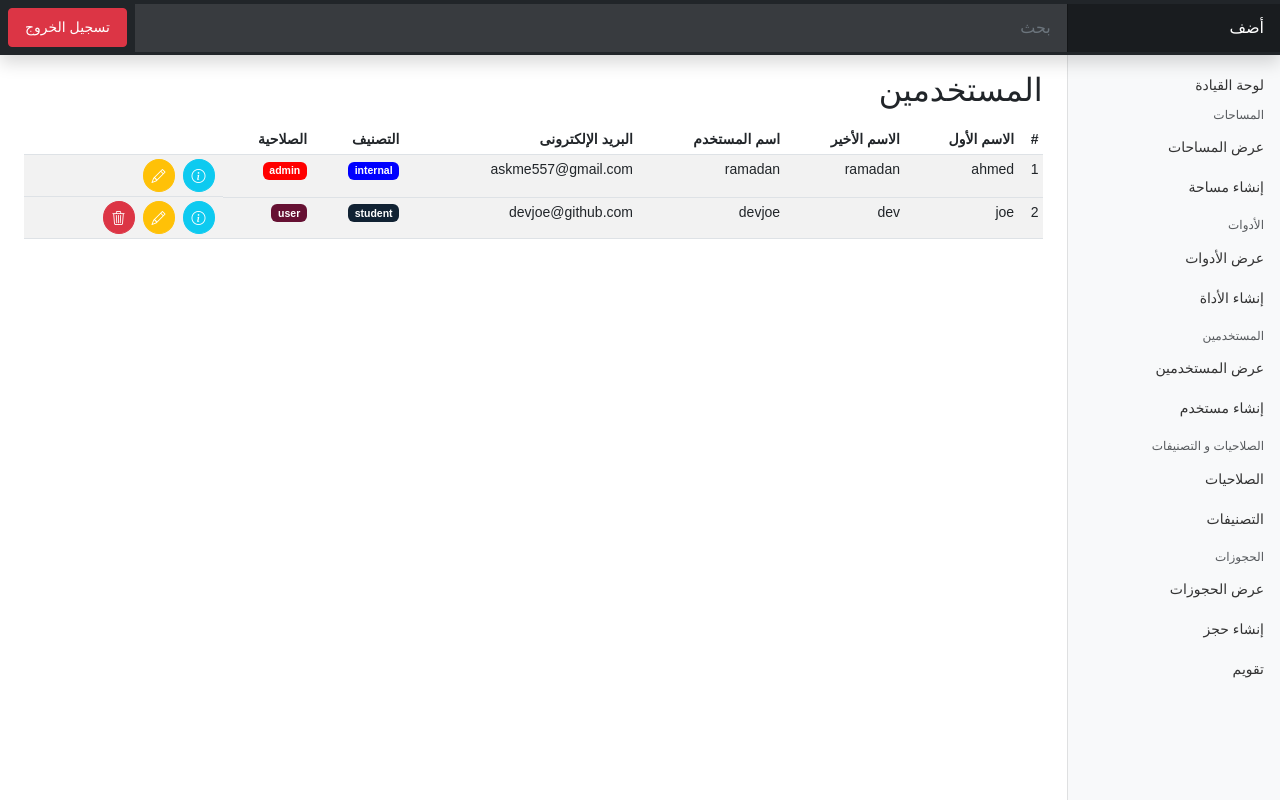
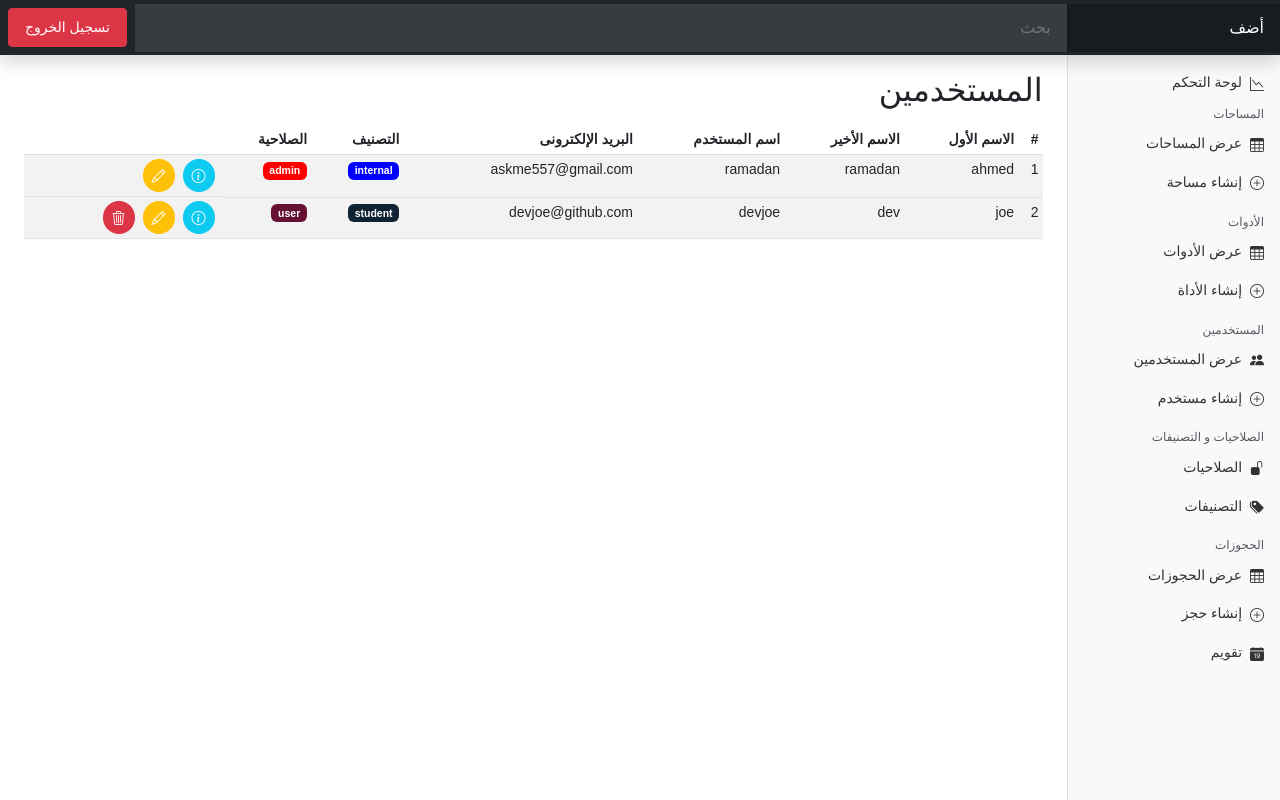
Before and after one commit to arabdigitalexpression/Mestek, a Flask app: page /dashboard/users in a window 1280 px wide. Run offline with Flask 2, Linux system fonts and the light colour scheme; a user stored in the database is signed in; data comes from the database, SQL or seed files in the repository; some libraries are stand-ins or nearby versions; some web fonts are replaced.

Commit message:
removed feather library and substituted the icons

```diff
--- a/app/templates/dashboard/base.html
+++ b/app/templates/dashboard/base.html
@@ -129,8 +129,8 @@
 							aria-current="page"
 							href="{{url_for('dashboard')}}"
 						>
-							<span data-feather="home" class="align-text-bottom"></span>
-							لوحة القيادة
+						<i class="bi bi-graph-down me-1"></i>
+													لوحة التحكم
 						</a>
 					</li>
 					<h6
@@ -142,16 +142,13 @@
 					<ul class="nav flex-column mb-2">
 						<li class="nav-item">
 							<a class="nav-link" href="{{url_for('space_list')}}">
-								<span data-feather="list" class="align-text-bottom"></span>
+								<i class="bi bi-table me-1"></i>
 								عرض المساحات</a
 							>
 						</li>
 						<li class="nav-item">
 							<a class="nav-link" href="{{url_for('create_space')}}">
-								<span
-									data-feather="plus-circle"
-									class="align-text-bottom"
-								></span>
+								<i class="bi bi-plus-circle me-1"></i>
 								إنشاء مساحة</a
 							>
 						</li>
@@ -165,16 +162,13 @@
 					<ul class="nav flex-column mb-2">
 						<li class="nav-item">
 							<a class="nav-link" href="{{url_for('tool_list')}}">
-								<span data-feather="list" class="align-text-bottom"></span>
+								<i class="bi bi-table me-1"></i>
 								عرض الأدوات
 							</a>
 						</li>
 						<li class="nav-item">
 							<a class="nav-link" href="{{url_for('create_tool')}}">
-								<span
-									data-feather="plus-circle"
-									class="align-text-bottom"
-								></span>
+								<i class="bi bi-plus-circle me-1"></i>
 								إنشاء الأداة
 							</a>
 						</li>
@@ -188,16 +182,13 @@
 					<ul class="nav flex-column mb-2">
 						<li class="nav-item">
 							<a class="nav-link" href="{{url_for('user_list')}}">
-								<span data-feather="list" class="align-text-bottom"></span>
+								<i class="bi bi-people-fill me-1"></i>
 								عرض المستخدمين
 							</a>
 						</li>
 						<li class="nav-item">
 							<a class="nav-link" href="{{url_for('create_user')}}">
-								<span
-									data-feather="plus-circle"
-									class="align-text-bottom"
-								></span>
+								<i class="bi bi-plus-circle me-1"></i>
 								إنشاء مستخدم
 							</a>
 						</li>
@@ -211,13 +202,13 @@
 					<ul class="nav flex-column mb-2">
 						<li class="nav-item">
 							<a class="nav-link" href="{{url_for('get_roles')}}">
-								<span data-feather="unlock" class="align-text-bottom"></span>
+								<i class="bi bi-unlock-fill me-1"></i>
 								الصلاحيات
 							</a>
 						</li>
 						<li class="nav-item">
 							<a class="nav-link" href="{{url_for('get_categories')}}">
-								<span data-feather="bookmark" class="align-text-bottom"></span>
+								<i class="bi bi-tags-fill me-1"></i>
 								التصنيفات
 							</a>
 						</li>
@@ -231,19 +222,19 @@
 					<ul class="nav flex-column mb-2">
 						<li class="nav-item">
 							<a class="nav-link" href="{{url_for('get_reservations')}}">
-								<span data-feather="unlock" class="align-text-bottom"></span>
+								<i class="bi bi-table me-1"></i>
 								عرض الحجوزات
 							</a>
 						</li>
 						<li class="nav-item">
 							<a class="nav-link" href="#">
-								<span data-feather="bookmark" class="align-text-bottom"></span>
+								<i class="bi bi-plus-circle me-1"></i>
 								إنشاء حجز
 							</a>
 						</li>
 						<li class="nav-item">
 							<a class="nav-link" href="{{url_for('get_Calender')}}">
-								<span data-feather="calendar" class="align-text-bottom"></span>
+								<i class="bi bi-calendar-date-fill me-1"></i>
 								تقويم
 							</a>
 						</li>
@@ -260,11 +251,7 @@
 <script src="{{ url_for('static',filename='js/mobiscroll.javascript.min.js')}}"
 ></script>
 <script src="{{ url_for('static',filename='js/bootstrap.bundle.min.js') }}"></script>
-<script
-	src="../../static/js/feather.min.js"
-	integrity="sha384-uO3SXW5IuS1ZpFPKugNNWqTZRRglnUJK6UAZ/gxOX80nxEkN9NcGZTftn6RzhGWE"
-	crossorigin="anonymous"
-></script>
+
 <script
 	src="../../static/js/Chart.min.js"
 	integrity="sha384-zNy6FEbO50N+Cg5wap8IKA4M/ZnLJgzc6w2NqACZaK0u0FXfOWRRJOnQtpZun8ha"
--- a/app/templates/dashboard/index.html
+++ b/app/templates/dashboard/index.html
@@ -1,10 +1,10 @@
 {% extends 'dashboard/base.html' %}
 
-{% block title %} dashboard {% endblock %}
+{% block title %} لوحة التحكم {% endblock %}
 
 {% block content %}
 <div class="d-flex justify-content-between flex-wrap flex-md-nowrap align-items-center pt-3 pb-2 mb-3 border-bottom">
-    <h1 class="h2">لوحة القيادة</h1>
+    <h1 class="h2">لوحة التحكم</h1>
   </div>
 
   <canvas class="my-4 w-100 h-100" id="myChart"></canvas>
```
